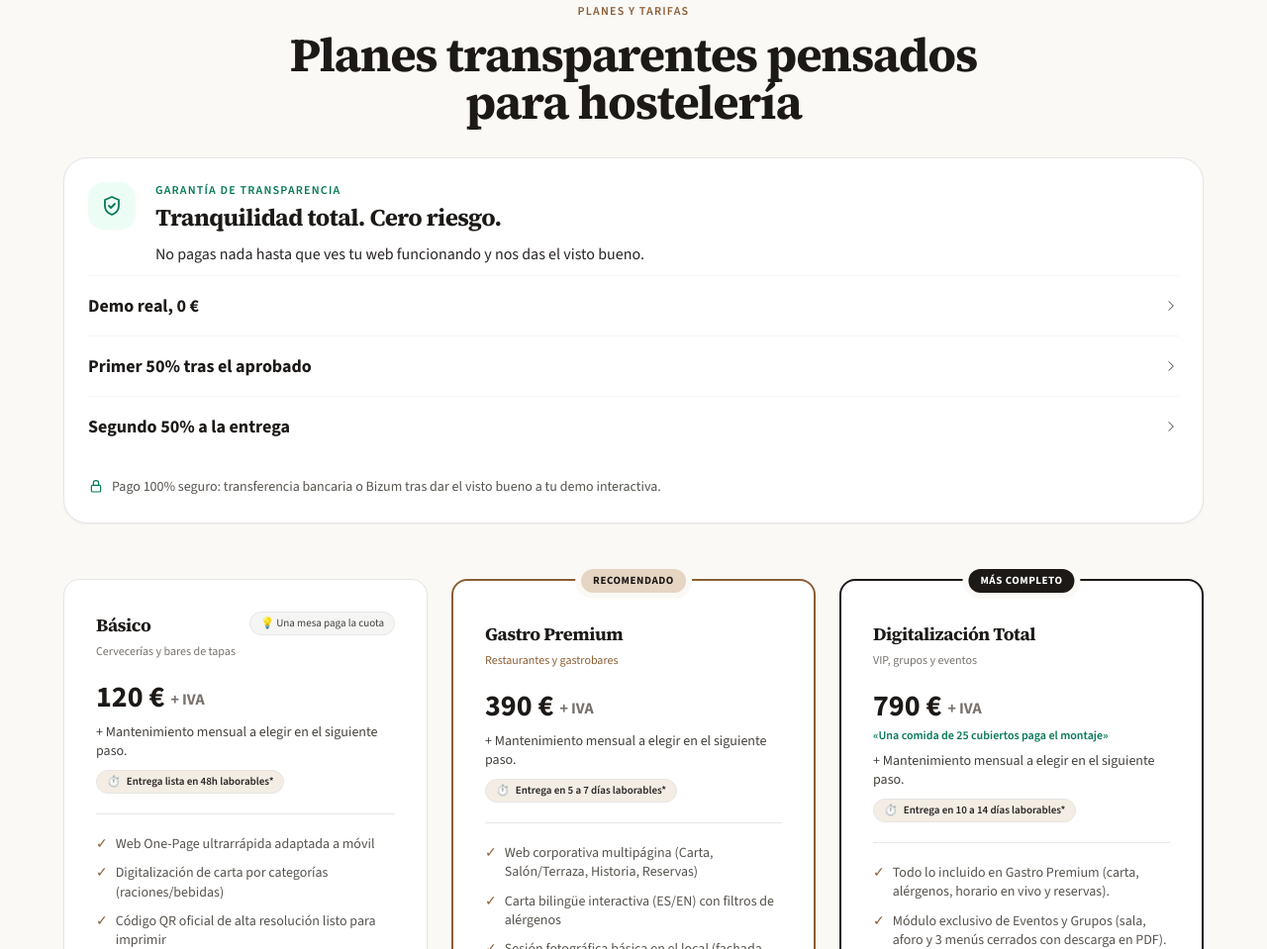
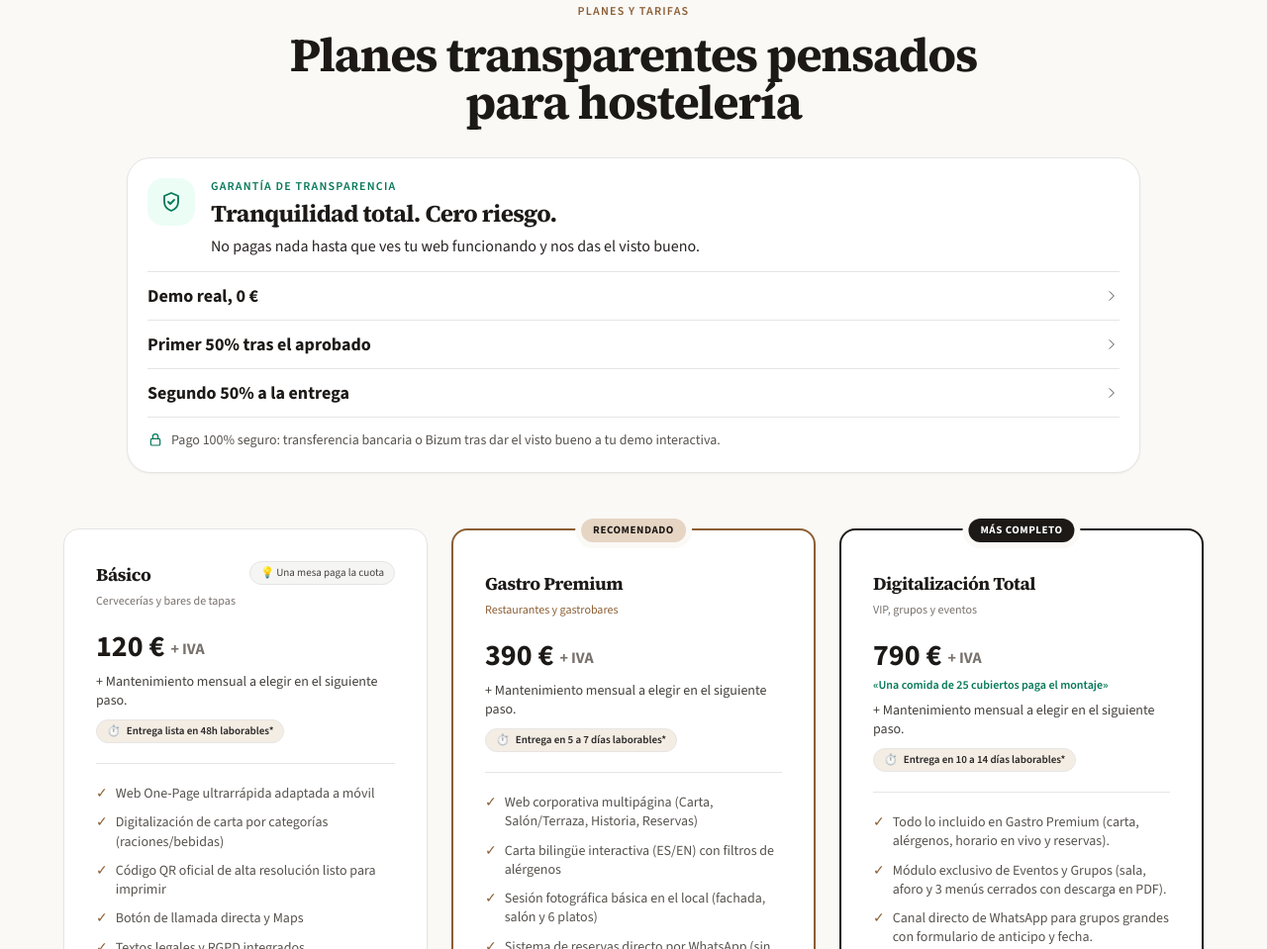
Before and after one commit to dml22dreams-lab/visiweb-madrid, a website: page index.html in a window 1280 px wide. Shown: the part 1586-2545 px from the top of the page at 99% size. Drawn offline with nearby package versions, Linux system fonts and the light colour scheme.

Commit message:
Ajustar la garantía de pago para que las líneas se vean y el bloque no ocupe todo el ancho.
Co-authored-by: Cursor <cursoragent@cursor.com>

```diff
--- a/index.html
+++ b/index.html
@@ -263,6 +263,17 @@
       .dark #objeciones-accordion [data-accordion-trigger][aria-expanded="true"] > span {
         color: #E6D5C3;
       }
+    }
+    #garantia-pasos {
+      border-top: 1px solid #e7e5e4;
+      border-bottom: 1px solid #e7e5e4;
+    }
+    #garantia-pasos [data-accordion-item] + [data-accordion-item] {
+      border-top: 1px solid #e7e5e4;
+    }
+    .dark #garantia-pasos,
+    .dark #garantia-pasos [data-accordion-item] + [data-accordion-item] {
+      border-color: #292524;
     }
     #garantia-pasos [data-accordion-trigger][aria-expanded="true"] > span {
       color: #047857;
@@ -563,47 +574,47 @@
       <h2 class="mb-6 break-words text-3xl font-bold leading-tight tracking-tight text-stone-900 dark:text-stone-100 sm:mb-8 sm:text-4xl md:text-5xl">Planes transparentes pensados para hostelería</h2>
     </div>
 
-    <aside id="garantia-pago" class="reveal mx-auto mb-8 max-w-6xl rounded-3xl border border-stone-200 bg-white p-4 shadow-sm dark:border-stone-800 dark:bg-stone-900 sm:mb-10 sm:p-6" aria-label="Garantía de pago sin riesgo">
-      <div class="flex flex-col gap-4 sm:flex-row sm:items-start sm:gap-5">
+    <aside id="garantia-pago" class="reveal mx-auto mb-8 w-full max-w-5xl rounded-3xl border border-stone-200 bg-white p-4 shadow-sm dark:border-stone-800 dark:bg-stone-900 sm:mb-10 sm:p-5" aria-label="Garantía de pago sin riesgo">
+      <div class="flex flex-col gap-3 sm:flex-row sm:items-start sm:gap-4">
         <span class="grid h-12 w-12 shrink-0 place-items-center rounded-2xl bg-emerald-50 text-emerald-700 dark:bg-emerald-950/50 dark:text-emerald-400" aria-hidden="true">
           <svg class="h-6 w-6" viewBox="0 0 24 24" fill="none" stroke="currentColor" stroke-width="1.8" stroke-linecap="round" stroke-linejoin="round"><path d="M12 3 5 6v6c0 4.2 2.8 7.4 7 9 4.2-1.6 7-4.8 7-9V6l-7-3z"/><path d="m9 12 2 2 4-4"/></svg>
         </span>
         <div class="min-w-0">
           <p class="text-xs font-semibold uppercase tracking-widest text-emerald-700 dark:text-emerald-400">Garantía de transparencia</p>
           <h3 class="mt-1 text-2xl font-bold tracking-tight text-stone-900 dark:text-stone-100">Tranquilidad total. Cero riesgo.</h3>
-          <p class="mt-2 text-base font-medium leading-relaxed text-stone-800 dark:text-stone-200">No pagas nada hasta que ves tu web funcionando y nos das el visto bueno.</p>
-        </div>
-      </div>
-      <div id="garantia-pasos" class="mt-2 divide-y divide-stone-100 border-t border-stone-100 dark:divide-stone-800 dark:border-stone-800">
+          <p class="mt-1 text-base font-medium leading-relaxed text-stone-800 dark:text-stone-200">No pagas nada hasta que ves tu web funcionando y nos das el visto bueno.</p>
+        </div>
+      </div>
+      <div id="garantia-pasos" class="mt-3">
         <div data-accordion-item>
-          <button type="button" data-accordion-trigger aria-expanded="false" class="flex w-full cursor-pointer items-center justify-between py-4 text-left group">
-            <span class="text-base font-bold text-stone-900 transition-colors dark:text-stone-100 sm:text-lg md:group-hover:text-[#C4A484] md:dark:group-hover:text-[#E6D5C3]">Demo real, 0 €</span>
-            <svg class="h-4 w-4 shrink-0 rotate-0 transform text-black transition-transform duration-200" viewBox="0 0 24 24" fill="none" stroke="currentColor" stroke-width="1.15" stroke-linecap="round" stroke-linejoin="round" aria-hidden="true"><path d="M9 5.5 15.5 12 9 18.5"/></svg>
+          <button type="button" data-accordion-trigger aria-expanded="false" class="flex w-full cursor-pointer items-center justify-between gap-4 py-2.5 text-left group">
+            <span class="text-base font-bold text-stone-900 transition-colors dark:text-stone-100 sm:text-lg md:group-hover:text-emerald-700 md:dark:group-hover:text-emerald-400">Demo real, 0 €</span>
+            <svg class="h-4 w-4 shrink-0 rotate-0 transform text-stone-900 transition-transform duration-200 dark:text-stone-100" viewBox="0 0 24 24" fill="none" stroke="currentColor" stroke-width="1.15" stroke-linecap="round" stroke-linejoin="round" aria-hidden="true"><path d="M9 5.5 15.5 12 9 18.5"/></svg>
           </button>
           <div data-accordion-panel class="max-h-0 overflow-hidden opacity-0 transition-all duration-300">
             <p class="pb-4 pt-1 text-sm leading-relaxed text-stone-600 dark:text-stone-400 sm:text-base">Diseñamos y te presentamos una demo interactiva y funcional con los datos de tu local. Ni un euro por adelantado.</p>
           </div>
         </div>
         <div data-accordion-item>
-          <button type="button" data-accordion-trigger aria-expanded="false" class="flex w-full cursor-pointer items-center justify-between py-4 text-left group">
-            <span class="text-base font-bold text-stone-900 transition-colors dark:text-stone-100 sm:text-lg md:group-hover:text-[#C4A484] md:dark:group-hover:text-[#E6D5C3]">Primer 50% tras el aprobado</span>
-            <svg class="h-4 w-4 shrink-0 rotate-0 transform text-black transition-transform duration-200" viewBox="0 0 24 24" fill="none" stroke="currentColor" stroke-width="1.15" stroke-linecap="round" stroke-linejoin="round" aria-hidden="true"><path d="M9 5.5 15.5 12 9 18.5"/></svg>
+          <button type="button" data-accordion-trigger aria-expanded="false" class="flex w-full cursor-pointer items-center justify-between gap-4 py-2.5 text-left group">
+            <span class="text-base font-bold text-stone-900 transition-colors dark:text-stone-100 sm:text-lg md:group-hover:text-emerald-700 md:dark:group-hover:text-emerald-400">Primer 50% tras el aprobado</span>
+            <svg class="h-4 w-4 shrink-0 rotate-0 transform text-stone-900 transition-transform duration-200 dark:text-stone-100" viewBox="0 0 24 24" fill="none" stroke="currentColor" stroke-width="1.15" stroke-linecap="round" stroke-linejoin="round" aria-hidden="true"><path d="M9 5.5 15.5 12 9 18.5"/></svg>
           </button>
           <div data-accordion-panel class="max-h-0 overflow-hidden opacity-0 transition-all duration-300">
             <p class="pb-4 pt-1 text-sm leading-relaxed text-stone-600 dark:text-stone-400 sm:text-base">Solo abonas el primer 50% cuando has visto la demo en tu móvil y das el visto bueno. Si no te gusta, no pagas nada.</p>
           </div>
         </div>
         <div data-accordion-item>
-          <button type="button" data-accordion-trigger aria-expanded="false" class="flex w-full cursor-pointer items-center justify-between py-4 text-left group">
-            <span class="text-base font-bold text-stone-900 transition-colors dark:text-stone-100 sm:text-lg md:group-hover:text-[#C4A484] md:dark:group-hover:text-[#E6D5C3]">Segundo 50% a la entrega</span>
-            <svg class="h-4 w-4 shrink-0 rotate-0 transform text-black transition-transform duration-200" viewBox="0 0 24 24" fill="none" stroke="currentColor" stroke-width="1.15" stroke-linecap="round" stroke-linejoin="round" aria-hidden="true"><path d="M9 5.5 15.5 12 9 18.5"/></svg>
+          <button type="button" data-accordion-trigger aria-expanded="false" class="flex w-full cursor-pointer items-center justify-between gap-4 py-2.5 text-left group">
+            <span class="text-base font-bold text-stone-900 transition-colors dark:text-stone-100 sm:text-lg md:group-hover:text-emerald-700 md:dark:group-hover:text-emerald-400">Segundo 50% a la entrega</span>
+            <svg class="h-4 w-4 shrink-0 rotate-0 transform text-stone-900 transition-transform duration-200 dark:text-stone-100" viewBox="0 0 24 24" fill="none" stroke="currentColor" stroke-width="1.15" stroke-linecap="round" stroke-linejoin="round" aria-hidden="true"><path d="M9 5.5 15.5 12 9 18.5"/></svg>
           </button>
           <div data-accordion-panel class="max-h-0 overflow-hidden opacity-0 transition-all duration-300">
             <p class="pb-4 pt-1 text-sm leading-relaxed text-stone-600 dark:text-stone-400 sm:text-base">El resto se abona con la web terminada: dominio definitivo conectado, ficha de Google Maps con tu enlace y códigos QR listos.</p>
           </div>
         </div>
       </div>
-      <p class="mt-5 flex items-start gap-2 text-sm leading-relaxed text-stone-600 dark:text-stone-300">
+      <p class="mt-3 flex items-start gap-2 text-sm leading-relaxed text-stone-600 dark:text-stone-300">
         <svg class="mt-0.5 h-4 w-4 shrink-0 text-emerald-700 dark:text-emerald-400" viewBox="0 0 24 24" fill="none" stroke="currentColor" stroke-width="1.8" stroke-linecap="round" stroke-linejoin="round" aria-hidden="true"><rect x="5" y="11" width="14" height="10" rx="2"/><path d="M8 11V8a4 4 0 0 1 8 0v3"/></svg>
         <span>Pago 100% seguro: transferencia bancaria o Bizum tras dar el visto bueno a tu demo interactiva.</span>
       </p>
```
